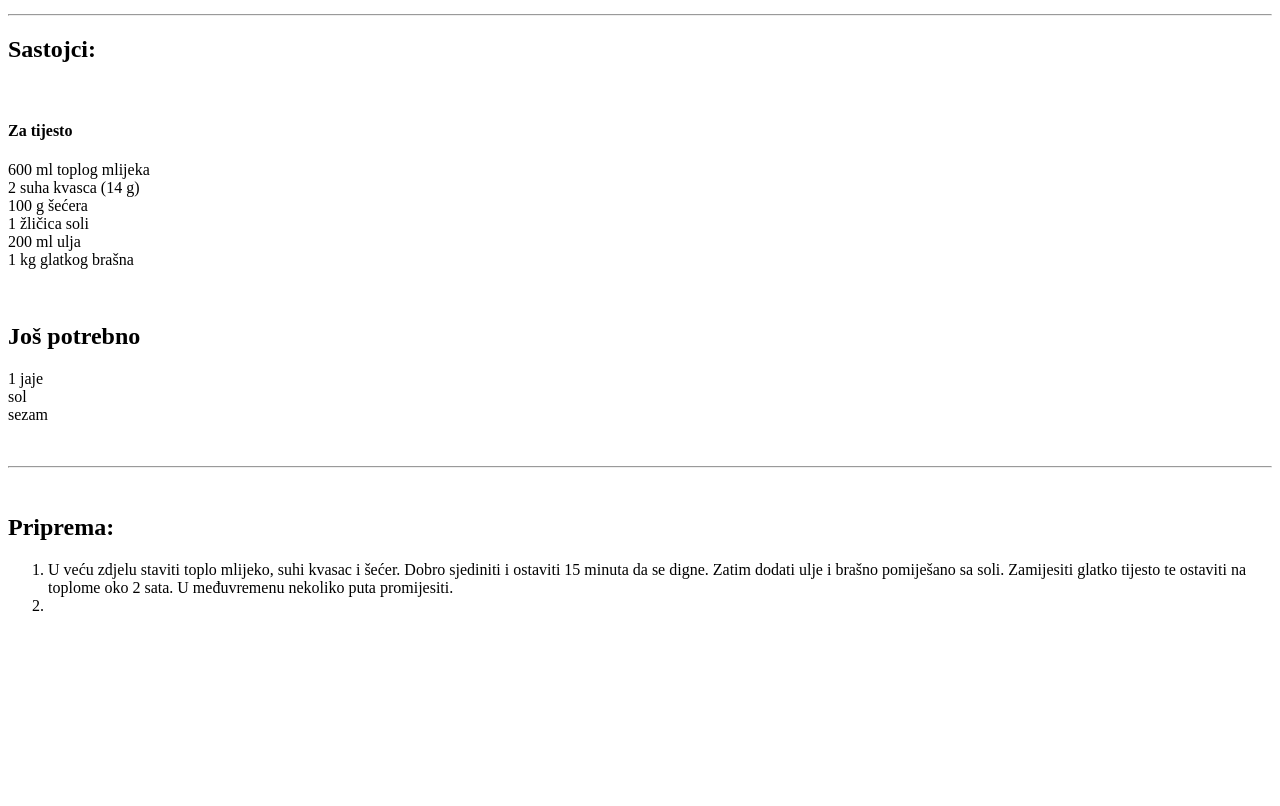
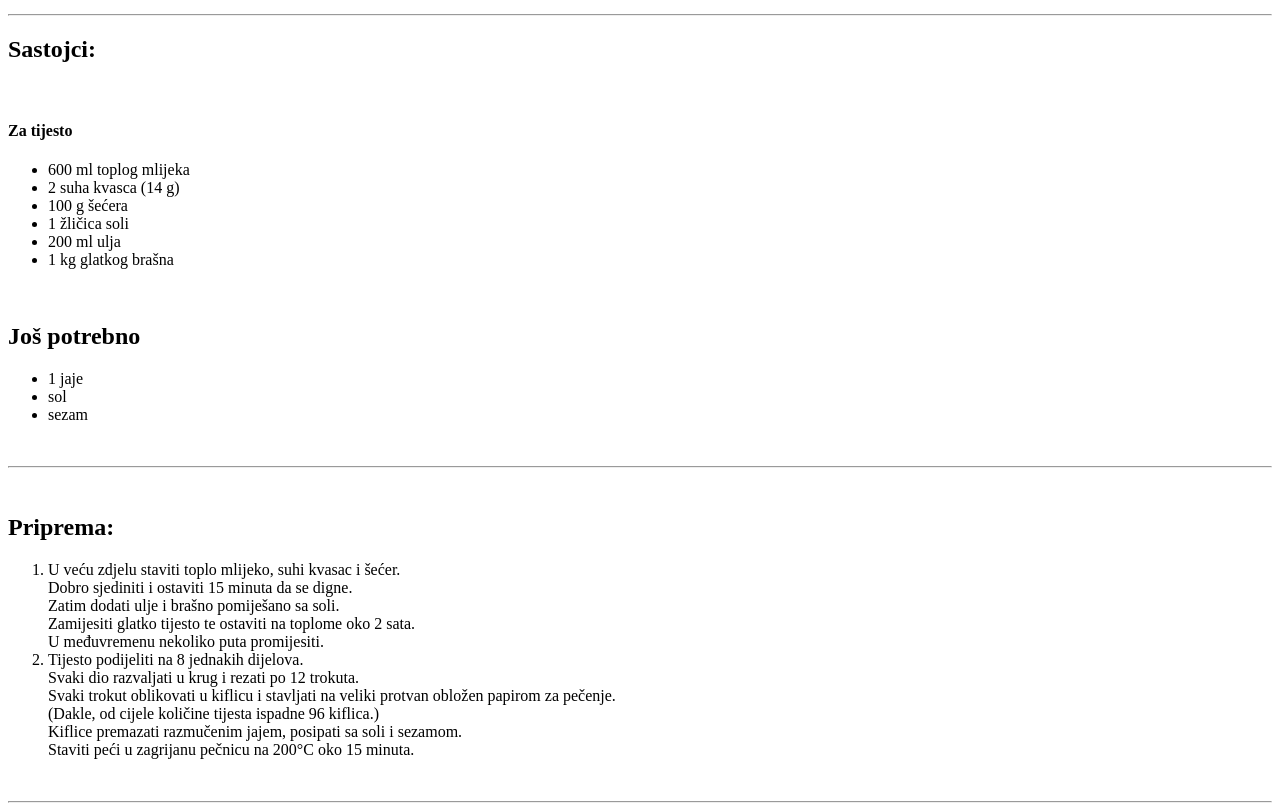
Before and after one commit to mali1sunjo/sjwp_lovro, a plain HTML site: page zadace/zadaca1.html in a window 1280 px wide. Shown: the part 322-1128 px from the top of the page. Before the commit the page ends 953 px from the top, so only its background shows below. Drawn offline with Linux system fonts and the light colour scheme.

Commit message:
Update zadaca1.html

```diff
--- a/zadace/zadaca1.html
+++ b/zadace/zadaca1.html
@@ -18,26 +18,37 @@
 <h2>Sastojci:</h2>
 <br>
 <h4>Za tijesto</h4>
-<p>600 ml toplog mlijeka <br>
-    2 suha kvasca (14 g) <br>
-    100 g šećera <br>
-    1 žličica soli <br>
-    200 ml ulja <br>
-    1 kg glatkog brašna</p>
+<ul>
+    <li>600 ml toplog mlijeka</li>
+    <li>2 suha kvasca (14 g)</li>
+    <li>100 g šećera</li>
+    <li>1 žličica soli</li>
+    <li>200 ml ulja</li>
+    <li>1 kg glatkog brašna</li>
+
+</ul>
     <br>
 
     <h2>Još potrebno</h2>
-    <p>1 jaje <br>
-        sol <br>
-        sezam</p>
+    <ul>
+        <li>1 jaje</li>
+        <li>sol</li>
+        <li>sezam</li>
+    </ul>
 <br>
 <hr>
 <br>
 <h2>Priprema:</h2>
 <ol>
-    <li>U veću zdjelu staviti toplo mlijeko, suhi kvasac i šećer.  Dobro sjediniti i ostaviti 15 minuta da se digne. Zatim dodati ulje i brašno pomiješano sa soli. Zamijesiti glatko tijesto te ostaviti na toplome oko 2 sata. U međuvremenu nekoliko puta promijesiti. </li>
-    <li></li>
+    <li>U veću zdjelu staviti toplo mlijeko, suhi kvasac i šećer. <br> Dobro sjediniti i ostaviti 15 minuta da se digne. <br>Zatim dodati ulje i brašno pomiješano sa soli. <br>Zamijesiti glatko tijesto te ostaviti na toplome oko 2 sata. <br>U međuvremenu nekoliko puta promijesiti. </li>
+    <li>
+        Tijesto podijeliti na 8 jednakih dijelova. <br>Svaki dio razvaljati u krug i rezati po 12 trokuta. <br>Svaki trokut oblikovati u kiflicu i stavljati na veliki protvan obložen papirom za pečenje. <br>(Dakle, od cijele količine tijesta ispadne 96 kiflica.) <br> Kiflice premazati razmučenim jajem, posipati sa soli i sezamom. <br>Staviti peći u zagrijanu pečnicu na 200°C oko 15 minuta. </li>
 </ol>
+<br>
+<hr>
+<br>
+<h2>Savjet</h2>
+<p>Vrijeme pripreme je 90 minuta ne računajući vrijeme dizanja tijesta (+2 h).</p>
 
 
 </body>
```
